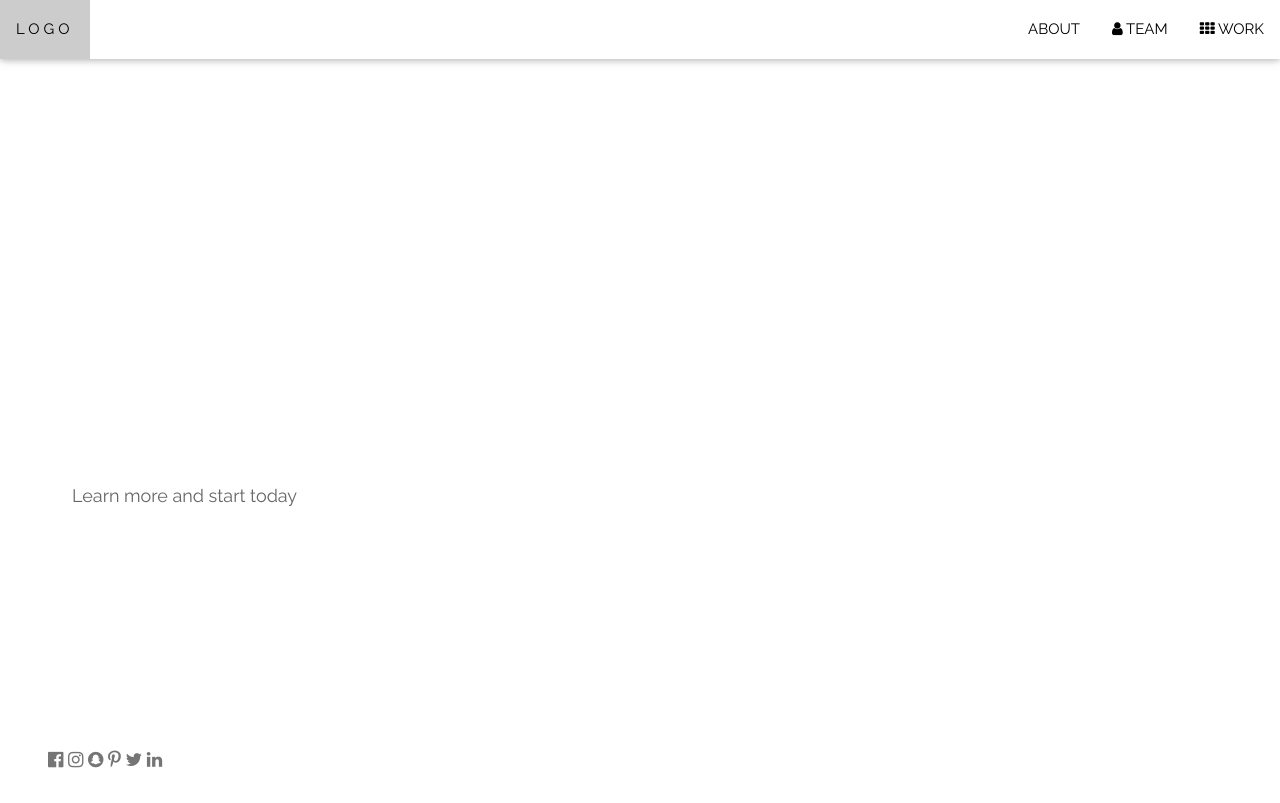
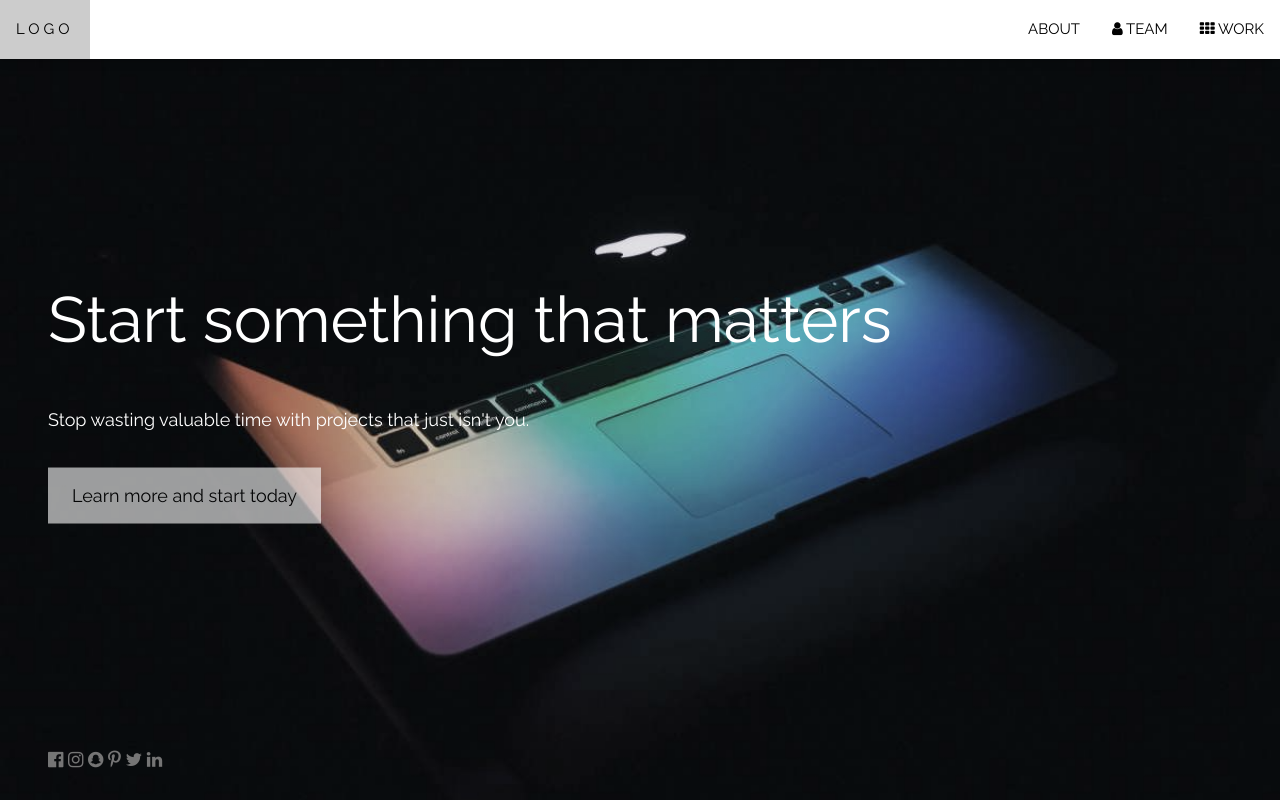
Before and after one commit to hauuto/Vision-Vibe, a plain HTML site: page templates/index.html in a window 1280 px wide. Shown: the top 803 px of the page. Drawn offline with Linux system fonts and the light colour scheme; files that its build step writes are made by us from their sources; files whose address does not match are found by name.

Commit message:
fix: conflict file structure

```diff
--- a/templates/index.html
+++ b/templates/index.html
@@ -29,7 +29,7 @@
         .bgimg-1 {
             background-position: center;
             background-size: cover;
-            background-image: url("img/mac.jpg");
+            background-image: url("../static/img/mac.jpg");
             min-height: 100%;
         }
 
```
Also changed, not shown: static/css/w3.css (renamed from css/w3.css), static/img/mac.jpg (renamed from img/mac.jpg), static/img/map.jpg (renamed from img/map.jpg), static/img/phone_buildings.jpg (renamed from img/phone_buildings.jpg), static/img/team1.jpg (renamed from img/team1.jpg), static/img/team2.jpg (renamed from img/team2.jpg), static/img/team3.jpg (renamed from img/team3.jpg), static/img/team4.jpg (renamed from img/team4.jpg), static/img/tech_camera.jpg (renamed from img/tech_camera.jpg), static/img/tech_drone.jpg (renamed from img/tech_drone.jpg), static/img/tech_mic.jpg (renamed from img/tech_mic.jpg), static/img/tech_phone.jpg (renamed from img/tech_phone.jpg), static/img/tech_sound.jpg (renamed from img/tech_sound.jpg), static/img/tech_tablet.jpg (renamed from img/tech_tablet.jpg), 2 more files.
